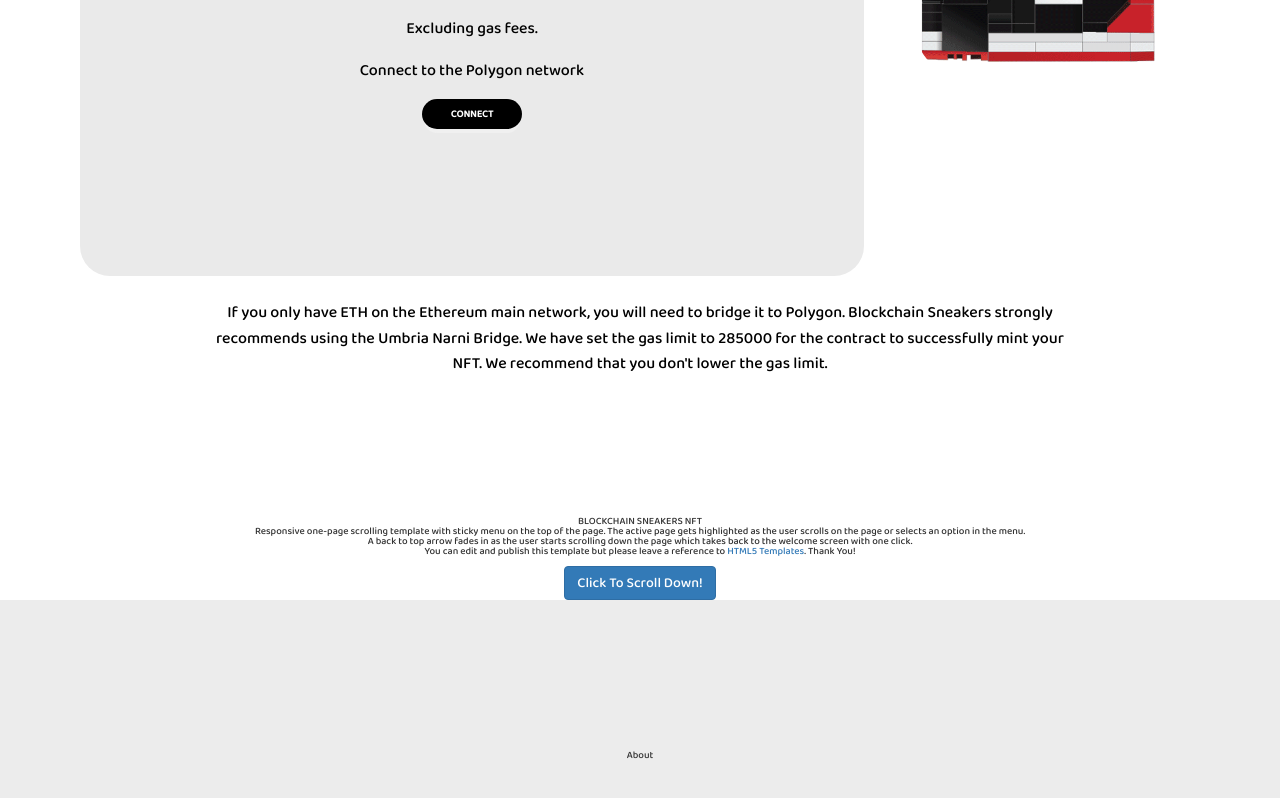
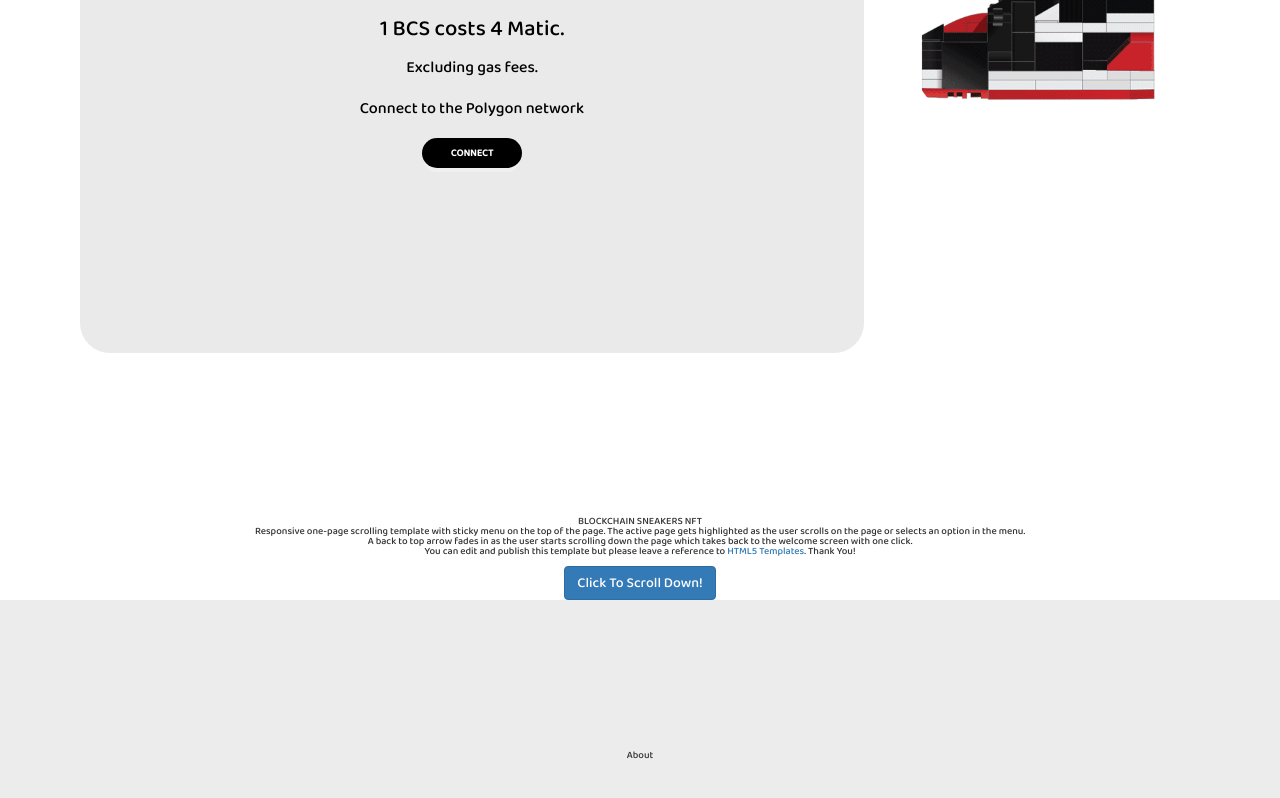
Before and after one commit to Stimuleye/Anti-NFT-NFT-Club, a React (Create React App) app in the folder nft-minting-app-main/: page / in a window 1280 px wide. Shown: the part 737-1535 px from the top of the page. Built offline with nearby package versions, Linux system fonts and the light colour scheme.

Commit message:
Update App.js

```diff
--- a/nft-minting-app-main/src/App.js
+++ b/nft-minting-app-main/src/App.js
@@ -410,21 +410,10 @@ function App() {
 
         </ResponsiveWrapper>
         <s.SpacerMedium />
-        <s.Container jc={"center"} ai={"center"} style={{ width: "70%" }}>
 
-          <s.TextDescription
-            style={{
-              textAlign: "center",
-              color: "var(--primary-text)",
-            }}
-          >
-            If you only have ETH on the Ethereum main network, you will need to bridge it to Polygon.
-            Blockchain Sneakers strongly recommends using the Umbria Narni Bridge.
-            We have set the gas limit to {CONFIG.GAS_LIMIT} for the contract to
-            successfully mint your NFT. We recommend that you don't lower the
-            gas limit.
-          </s.TextDescription>
-        </s.Container>
+
+
+
       </s.Container>
     </s.Screen>
   );
```
